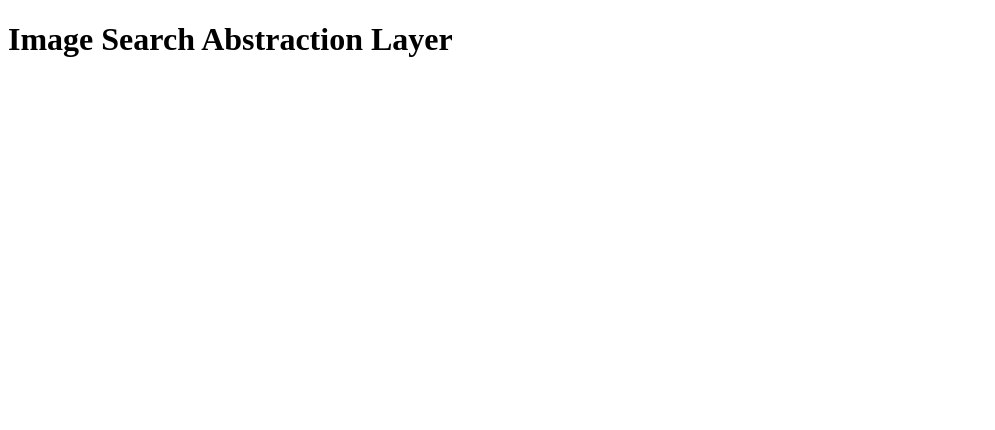
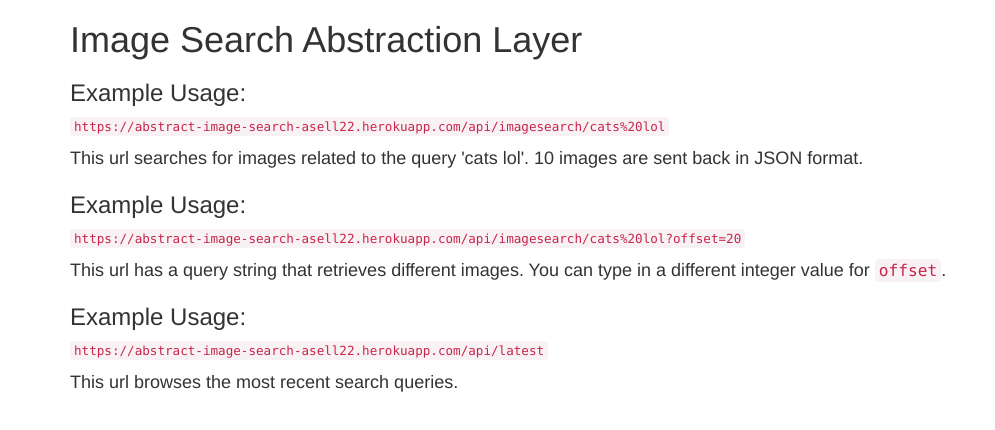
Before and after one commit to asell22/image-search-abstraction-layer-ms, a website: page public/index.html in a window 1280 px wide. Shown: the whole page, without its empty margins (0-995 px from the left). Drawn offline with nearby package versions, Linux system fonts and the light colour scheme.

Commit message:
landing page for application

```diff
--- a/public/index.html
+++ b/public/index.html
@@ -2,8 +2,28 @@
 <html>
     <head>
         <title>Image Search Abstraction Layer</title>
+        <link rel="stylesheet" href="https://maxcdn.bootstrapcdn.com/bootstrap/3.3.6/css/bootstrap.min.css">
+        <link rel="stylesheet" href="style.css">
     </head>
     <body>
-        <h1>Image Search Abstraction Layer</h1>
+        <div class="container">
+           <h1>Image Search Abstraction Layer</h1>
+           <div class="example">
+               <h3>Example Usage:</h3>
+               <code>https://abstract-image-search-asell22.herokuapp.com/api/imagesearch/cats%20lol</code>
+               <p>This url searches for images related to the query 'cats lol'. 10 images are sent back in JSON format.</p>
+           </div>
+           <div class="example">
+               <h3>Example Usage:</h3>
+               <code>https://abstract-image-search-asell22.herokuapp.com/api/imagesearch/cats%20lol?offset=20</code>
+               <p>This url has a query string that retrieves different images. You can type in a different integer value for <code>offset</code>.</p>
+           </div>
+           <div class="example">
+               <h3>Example Usage:</h3>
+               <code>https://abstract-image-search-asell22.herokuapp.com/api/latest</code>
+               <p>This url browses the most recent search queries.</p>
+           </div>
+        </div>
+
     </body>
 </html>
--- a/public/style.css
+++ b/public/style.css
@@ -0,0 +1,4 @@
+p {
+    margin-top: 10px;
+    font-size: 18px;
+}
```
